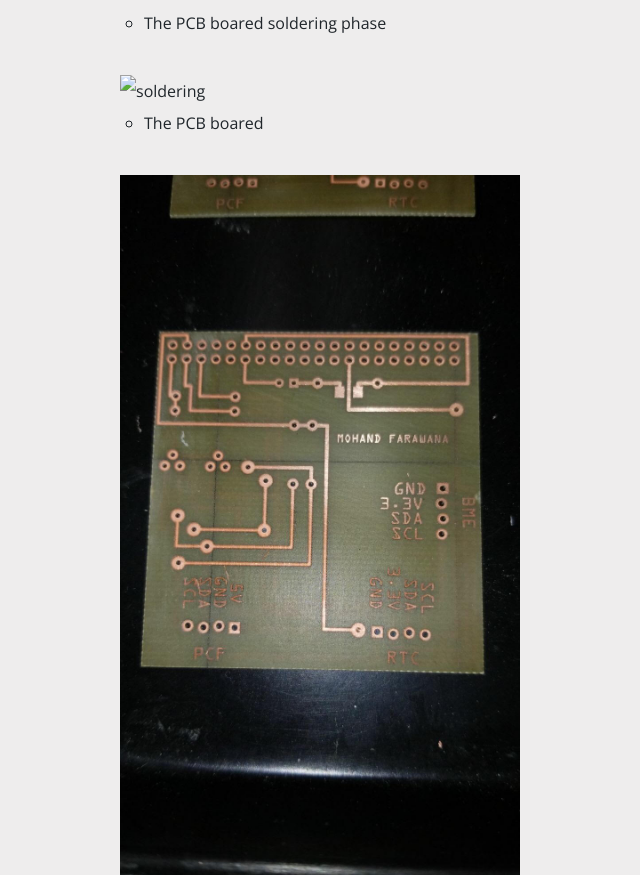
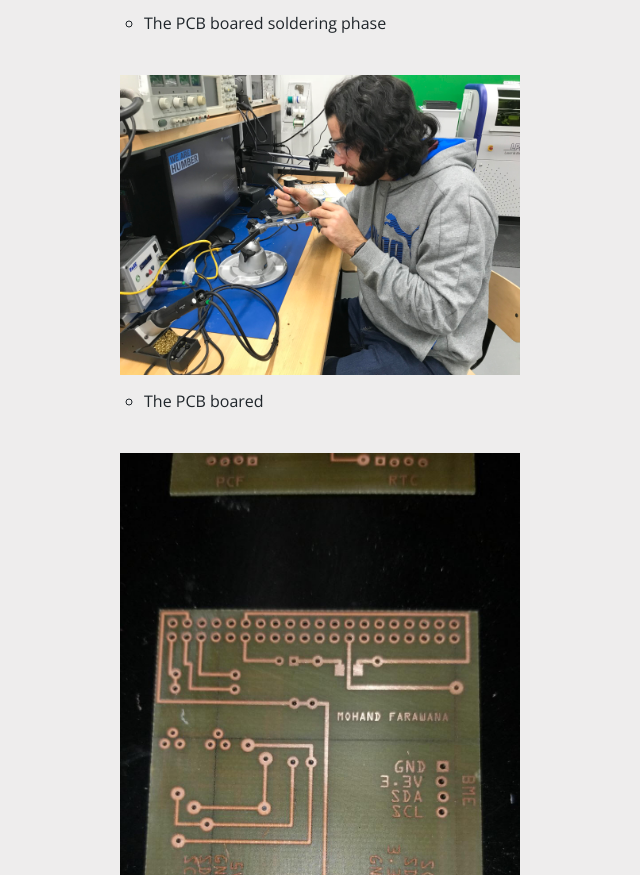
Before and after one commit to mferawana/partscribdatabase, a plain HTML site: page index.html in a window 1280 px wide. Shown: the part 2993-3868 px from the top of the page, without its empty margins (0-640 px from the left). Drawn offline with nearby package versions, Linux system fonts and the light colour scheme; no server answers.

Commit message:
Update indexcontent.html

```diff
--- a/indexcontent.html
+++ b/indexcontent.html
@@ -46,7 +46,7 @@
 	<li>The heat temp sensor was not responding to any change and after modify in the PCB board get it to work</li><br>
 	<img src = "Documentation/Inkeddesign_error_LI.jpg" alt="pcb-error" width="400px" height="400px"><br>
         <li>The PCB boared soldering phase</li><br>
-	<img src = "Documentation/solderring.JPG" alt="soldering" width="400px" height="400px"><br>
+	<img src = "Documentation/soldering.jpg" alt="soldering" width="400px" height="400px"><br>
 	   <li>The PCB boared</li><br>
 	<img src = "Documentation/pcb1.jpg" alt="pcb1" width="400px" height="400px"><br>
    </ul>
```
